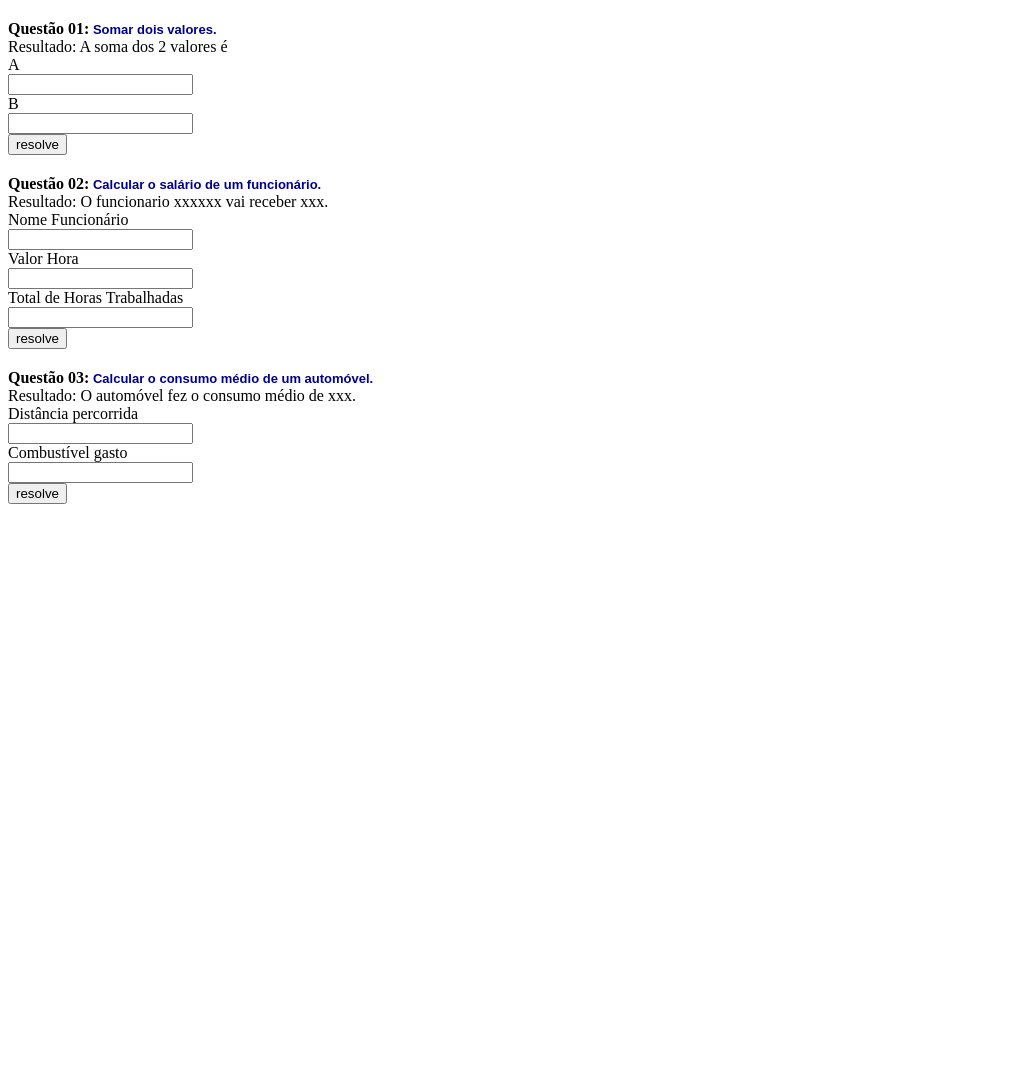
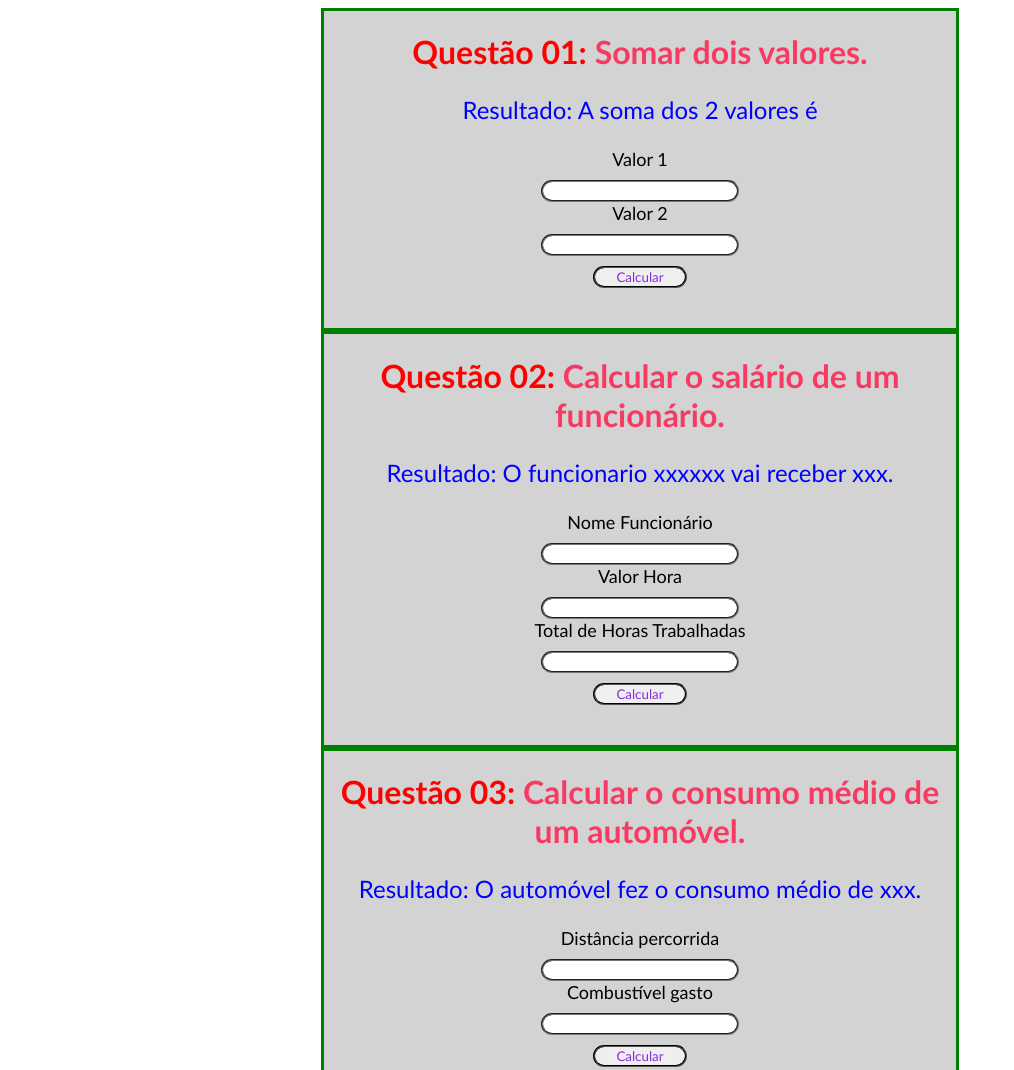
Before and after one commit to Gabriel-ADM/-SENAI-JS_09, a plain HTML site: page index.html in a window 1280 px wide. Shown: the top 1070 px of the page, without its empty margins (0-1014 px from the left). Before the commit the page ends 800 px from the top, so only its background shows below. Drawn offline with Linux system fonts and the light colour scheme.

Commit message:
New Style

```diff
--- a/index.html
+++ b/index.html
@@ -12,11 +12,11 @@
     <div class="question">
         <h1>Questão 01:<span> Somar dois valores.</span></h1>
         <p id="firstQuestion">Resultado: A soma dos 2 valores é </p>
-        <label for="">A</label>
+        <label for="">Valor 1</label>
         <input type="number" id="a">
-        <label for="">B</label>
+        <label for="">Valor 2</label>
         <input type="number" id="b">
-        <input type="button" value="resolve" onclick="firstResult()">
+        <input type="button" class="button" value="Calcular" onclick="firstResult()">
     </div>
     <div class="question">
         <h1>Questão 02:<span> Calcular o salário de um funcionário.</span></h1>
@@ -27,7 +27,7 @@
         <input type="number" id="x">
         <label for="">Total de Horas Trabalhadas</label>
         <input type="number" id="z">
-        <input type="button" value="resolve" onclick="secondResult()">
+        <input type="button" class="button" value="Calcular" onclick="secondResult()">
     </div>
     <div class="question">
         <h1>Questão 03:<span> Calcular o consumo médio de um automóvel.</span></h1>
@@ -36,7 +36,7 @@
         <input type="number" id="distance">
         <label for="">Combustível gasto</label>
         <input type="number" id="gas">
-        <input type="button" value="resolve" onclick="thirdResult()">
+        <input type="button" class="button" value="Calcular" onclick="thirdResult()">
     </div>
 </body>
 </html>
--- a/style.css
+++ b/style.css
@@ -1,19 +1,46 @@
-
-input {
-        display: block;
-    }
-
-h1 {
-    font-size: 16px;
-    margin-bottom: 0px;
-    margin-top: 20px;
+*{
+    font-family: 'Gill Sans', 'Gill Sans MT', Calibri, 'Trebuchet MS', sans-serif;
+    text-align: center;
 }
 
-span {
-    font-size: 13px;
-    font-family: Arial, Helvetica, sans-serif;
-    color: darkblue;
+h1{
+    font-size: xx-large;
+    text-align: center;
+    color: red;
 }
+
+.question{
+    margin: auto;
+    background-color: lightgray;
+    width: 50%;
+    padding-bottom: 40px;
+    border: solid green;
+}
+
+span{
+    color: rgb(248, 58, 99);
+}
+
 p{
-    margin: 0px;
+    font-size: x-large;
+    color: blue;
 }
+
+input{
+    display: block;
+    width: 30%;
+    margin: auto;
+    margin-top: 10px;
+    border-radius: 25px;
+    border-style: groove;
+}
+
+.button{
+    margin-top: 10px;
+    width: 15%;
+    color: blueviolet;
+}
+
+label{
+    font-size: large;
+}
```
